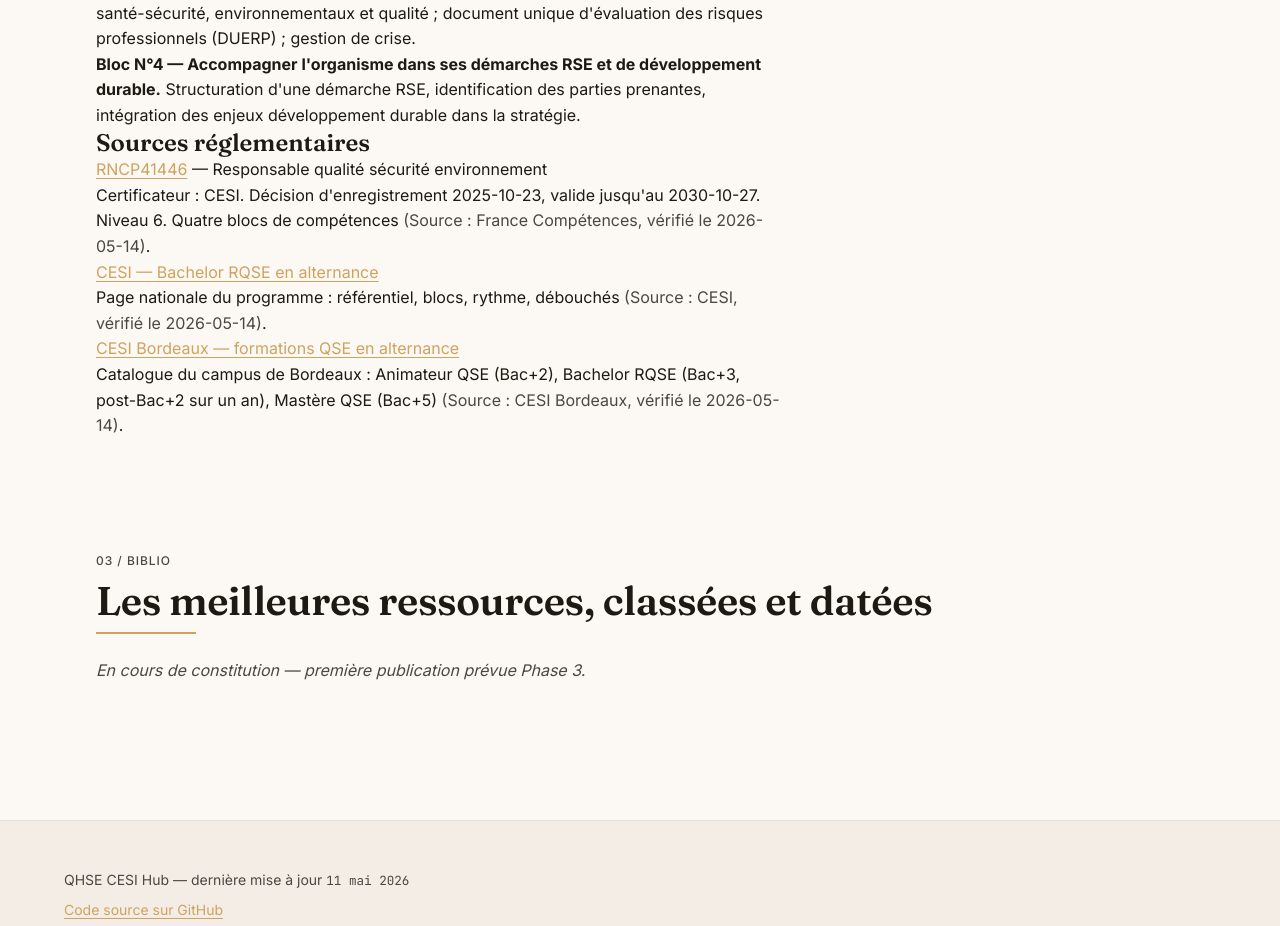
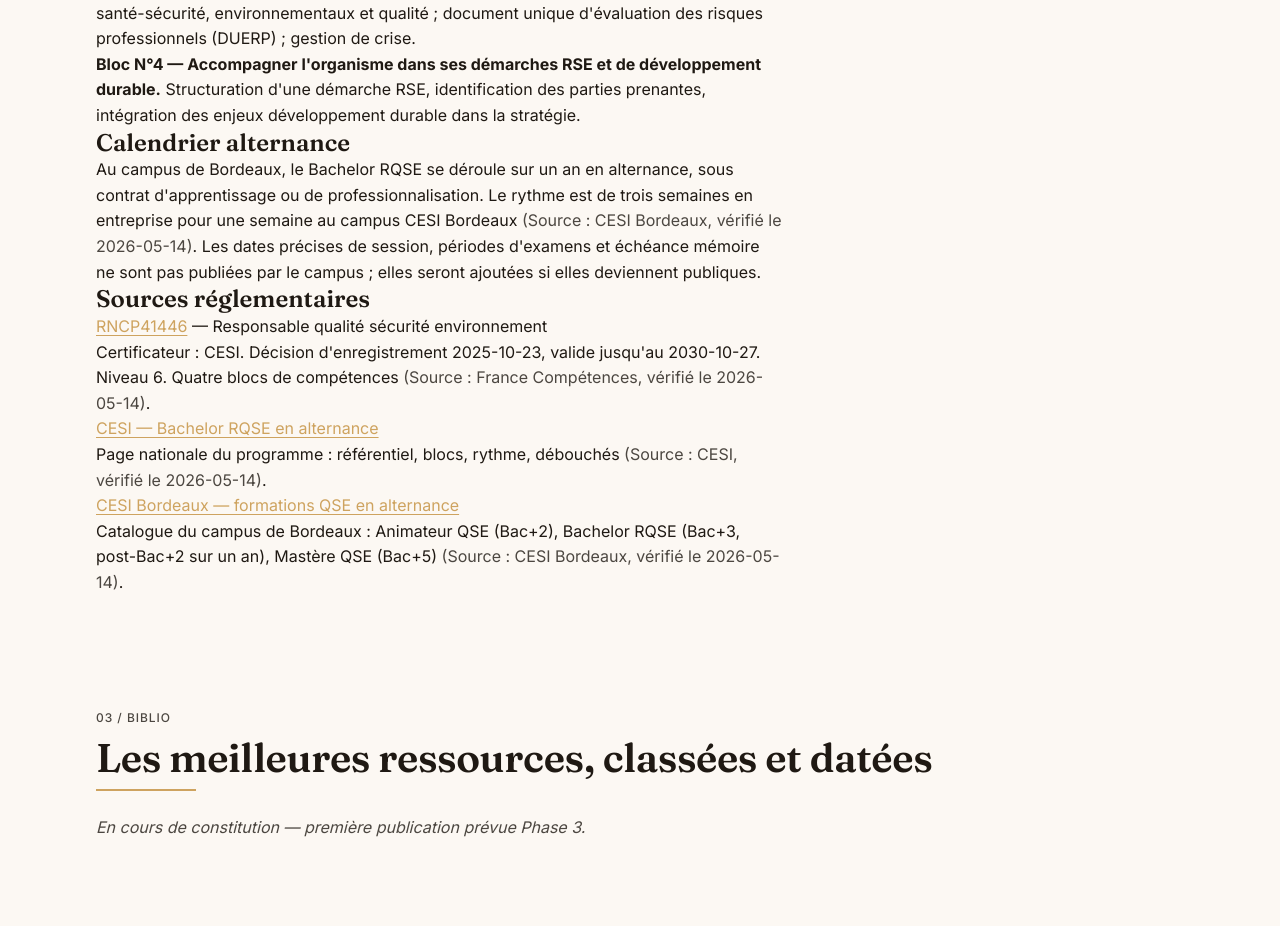
Before and after one commit to Ivyx-hue/mes-apps-claude, a plain HTML site: page qhse-cesi/index.html in a window 1280 px wide. Shown: the part 2228-3154 px from the top of the page. Drawn offline with Linux system fonts and the light colour scheme.

Commit message:
✨ Feature: Phase 2 — Calendrier alternance (rythme + durée, Mode B sans dates personnelles) (DECOUV-05)

```diff
--- a/qhse-cesi/index.html
+++ b/qhse-cesi/index.html
@@ -605,6 +605,9 @@
         <li><strong>Bloc N°4 — Accompagner l'organisme dans ses démarches RSE et de développement durable.</strong> Structuration d'une démarche RSE, identification des parties prenantes, intégration des enjeux développement durable dans la stratégie.</li>
       </ol>
 
+      <h3 id="dec-calendrier" style="scroll-margin-top: var(--header-h)">Calendrier alternance</h3>
+      <p>Au campus de Bordeaux, le Bachelor RQSE se déroule sur un an en alternance, sous contrat d'apprentissage ou de professionnalisation. Le rythme est de trois semaines en entreprise pour une semaine au campus CESI Bordeaux <span style="color: var(--ink-2)">(Source : CESI Bordeaux, vérifié le <span class="mono">2026-05-14</span>)</span>. Les dates précises de session, périodes d'examens et échéance mémoire ne sont pas publiées par le campus ; elles seront ajoutées si elles deviennent publiques.</p>
+
       <h3 id="dec-sources" style="scroll-margin-top: var(--header-h)">Sources réglementaires</h3>
       <dl>
         <dt><a href="https://www.francecompetences.fr/recherche/rncp/41446/" target="_blank" rel="noopener noreferrer"><span class="mono">RNCP41446</span></a> — Responsable qualité sécurité environnement</dt>
```
